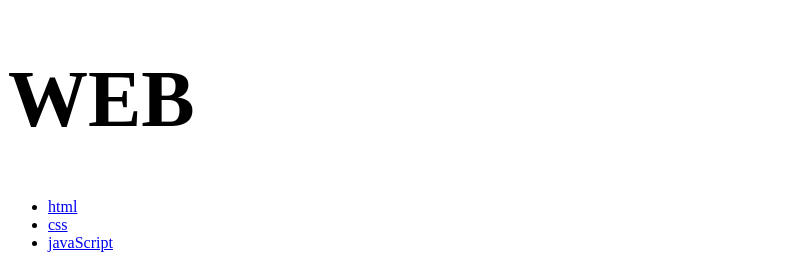
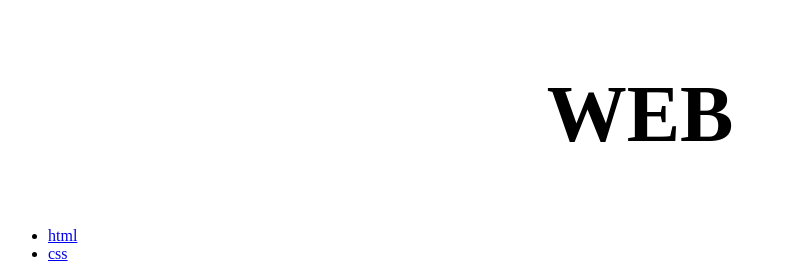
Before and after one commit to eunjiP/daeguAI_6, a plain HTML site: page index.html in a window 1280 px wide. Shown: the top 265 px of the page, without its empty margins (0-787 px from the left). Drawn offline with Linux system fonts and the light colour scheme.

Commit message:
title 디자인 작업

```diff
--- a/index.html
+++ b/index.html
@@ -6,6 +6,8 @@
         <style>
             #title{
                 font-size: 80px;
+                text-align: center; /* 텍스트를 가운데 정렬합니다. */
+                line-height: 1.5; /* 텍스트 줄 간격 설정 (선택 사항). */
             }
         </style>
     </head>
```
